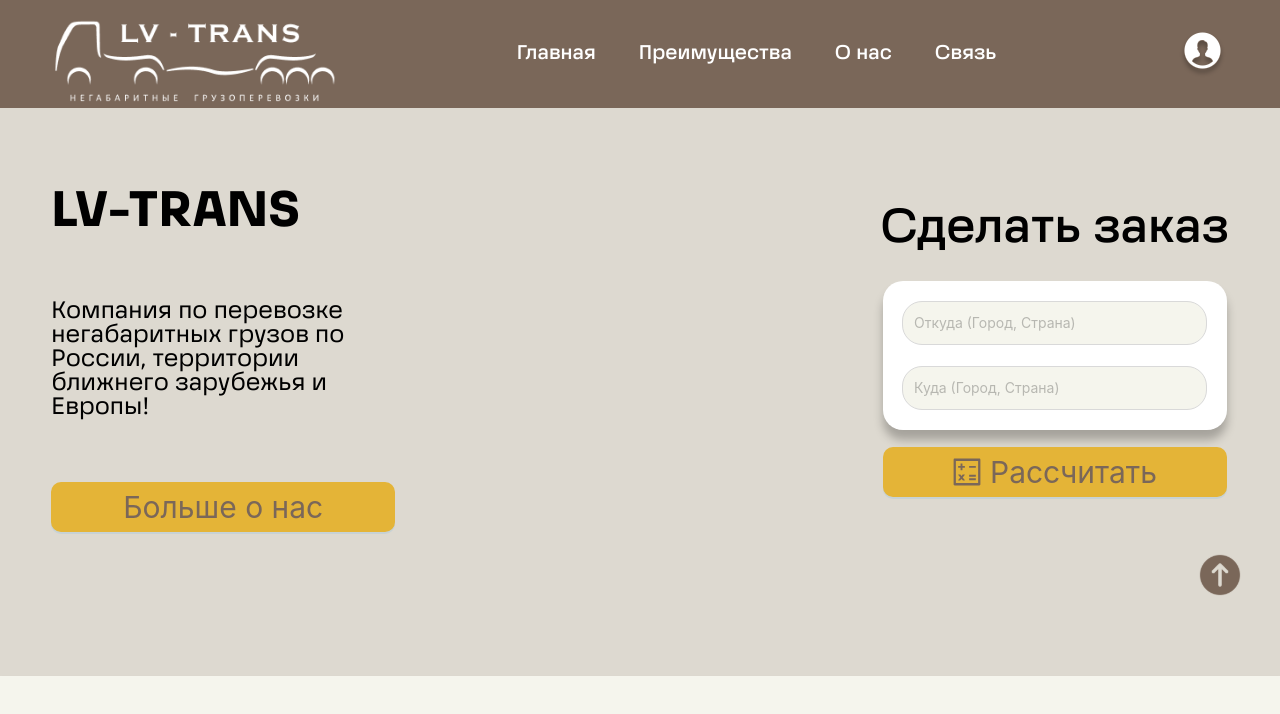
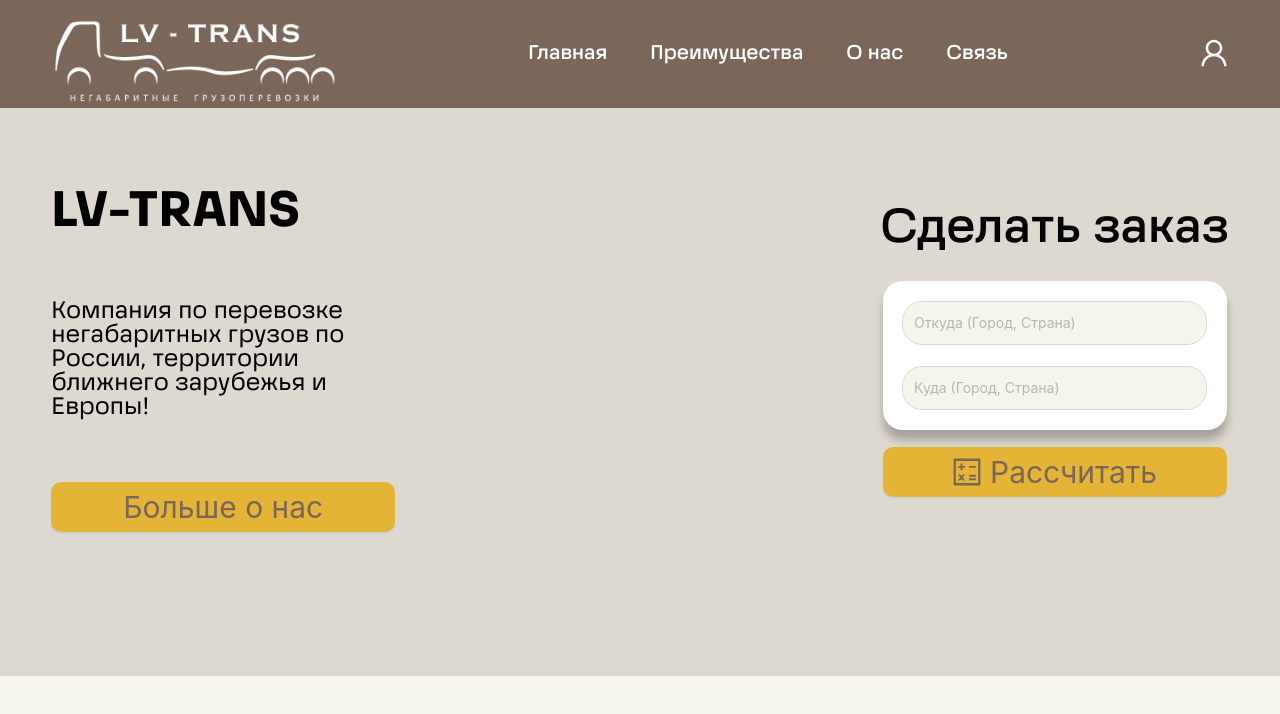
Before and after one commit to SancheSLozovoy/LV-TRANS, a React (Vite) app in the folder client/: page / in a window 1280 px wide. Shown: the top 714 px of the page. Built offline with nearby package versions, Linux system fonts and the light colour scheme; no server answers; a web font is replaced by a local one.

Commit message:
update: rm useless button

```diff
--- a/client/src/components/header/Header.tsx
+++ b/client/src/components/header/Header.tsx
@@ -1,16 +1,9 @@
 import React from "react";
 import Logo from "../../assets/images/logo.png";
-import Profile from "../../assets/images/profile.svg";
 import { Link } from "react-router-dom";
 import styles from "./header.module.scss";
 import { Container } from "../container/Container.tsx";
-
-const scrollToSection = (id: string) => {
-  const element = document.getElementById(id);
-  if (element) {
-    element.scrollIntoView({ behavior: "smooth" });
-  }
-};
+import { UserOutlined } from "@ant-design/icons";
 
 export const Header = (): React.JSX.Element => {
   return (
@@ -19,21 +12,29 @@
         <Container>
           <div className={styles.header__content}>
             <div className={styles.header__logo}>
-              <img src={Logo} alt="Logo" />
+              <Link to="/">
+                <img src={Logo} alt="Logo" />
+              </Link>
             </div>
             <nav>
               <ul className={styles.header__nav_list}>
-                <li onClick={() => scrollToSection("main")}>Главная</li>
-                <li onClick={() => scrollToSection("advantages")}>
-                  Преимущества
+                <li>
+                  <Link to="/#main">Главная</Link>
                 </li>
-                <li onClick={() => scrollToSection("about")}>О нас</li>
-                <li onClick={() => scrollToSection("contact")}>Связь</li>
+                <li>
+                  <Link to="/#advantages">Преимущества</Link>
+                </li>
+                <li>
+                  <Link to="/#about">О нас</Link>
+                </li>
+                <li>
+                  <Link to="/#contact">Связь</Link>
+                </li>
               </ul>
             </nav>
             <div>
               <Link to="/profile">
-                <img src={Profile} alt="Profile" />
+                <UserOutlined style={{ fontSize: "30px" }} />
               </Link>
             </div>
           </div>
--- a/client/src/pages/home/Home.tsx
+++ b/client/src/pages/home/Home.tsx
@@ -1,4 +1,4 @@
-import { useEffect } from "react";
+import { useEffect, useRef, useState } from "react";
 import { Layout } from "../../components/layout/Layout.tsx";
 import ButtonSubmit from "../../components/button/Button.tsx";
 import "./home.scss";
@@ -7,52 +7,33 @@
 import { Container } from "../../components/container/Container.tsx";
 import Company from "../../assets/images/compamy.jpeg";
 import { Footer } from "../../components/footer/Footer.tsx";
-
-const scrollToSection = (id: string) => {
-  const element = document.getElementById(id);
-  if (element) {
-    element.scrollIntoView({ behavior: "smooth" });
-  }
-};
-
-const handleGoToATI = () => {
-  window.location.href = "https://ati.su/firms/93638/info";
-};
+import { useLocation } from "react-router-dom";
 
 export const Home = () => {
+  const location = useLocation();
+
   useEffect(() => {
-    const handleScroll = (): void => {
-      const scrollHeight = document.documentElement.scrollHeight;
-      const viewportHeight = window.innerHeight;
-      const currentScroll = window.scrollY;
+    const hash = location.hash;
+    if (hash) {
+      const id = hash.replace("#", "");
+      const element = document.getElementById(id);
+      if (element) {
+        setTimeout(() => {
+          element.scrollIntoView({ behavior: "smooth" });
+        }, 0);
+      }
+    }
+  }, [location]);
 
-      const distanceFromBottom =
-        scrollHeight - (currentScroll + viewportHeight);
+  const scrollToSection = (id: string) => {
+    const element = document.getElementById(id);
+    if (element) {
+      element.scrollIntoView({ behavior: "smooth" });
+    }
+  };
 
-      const element = document.querySelector(".scroll") as HTMLElement;
-      console.log(distanceFromBottom);
-
-      if (element) {
-        if (distanceFromBottom <= 10) {
-          element.classList.add("visible");
-        } else {
-          element.classList.remove("visible");
-        }
-      }
-    };
-
-    window.addEventListener("scroll", handleScroll);
-
-    return () => {
-      window.removeEventListener("scroll", handleScroll);
-    };
-  }, []);
-
-  const scrollToTop = () => {
-    window.scrollTo({
-      top: 0,
-      behavior: "smooth",
-    });
+  const handleGoToATI = () => {
+    window.open("https://ati.su/firms/93638/info", "_blank");
   };
 
   return (
@@ -206,7 +187,6 @@
           </div>
         </Container>
       </section>
-      <div className="scroll" onClick={scrollToTop}></div>
       <Footer />
     </Layout>
   );
--- a/client/src/pages/home/home.scss
+++ b/client/src/pages/home/home.scss
@@ -241,26 +241,3 @@
 
   }
 }
-
-
-.scroll {
-  position: fixed;
-  content: url("../../assets/images/scroll.svg");
-  width: 50px;
-  height: 50px;
-  bottom: 200px;
-  right: 35px;
-  z-index: 1000;
-  cursor: pointer;
-  transition: opacity 0.3s ease, visibility 0.3s ease;
-}
-
-.scroll.visible {
-  opacity: 1;
-  visibility: visible;
-}
-
-.scroll.hidden {
-  opacity: 0;
-  visibility: hidden;
-}
```
